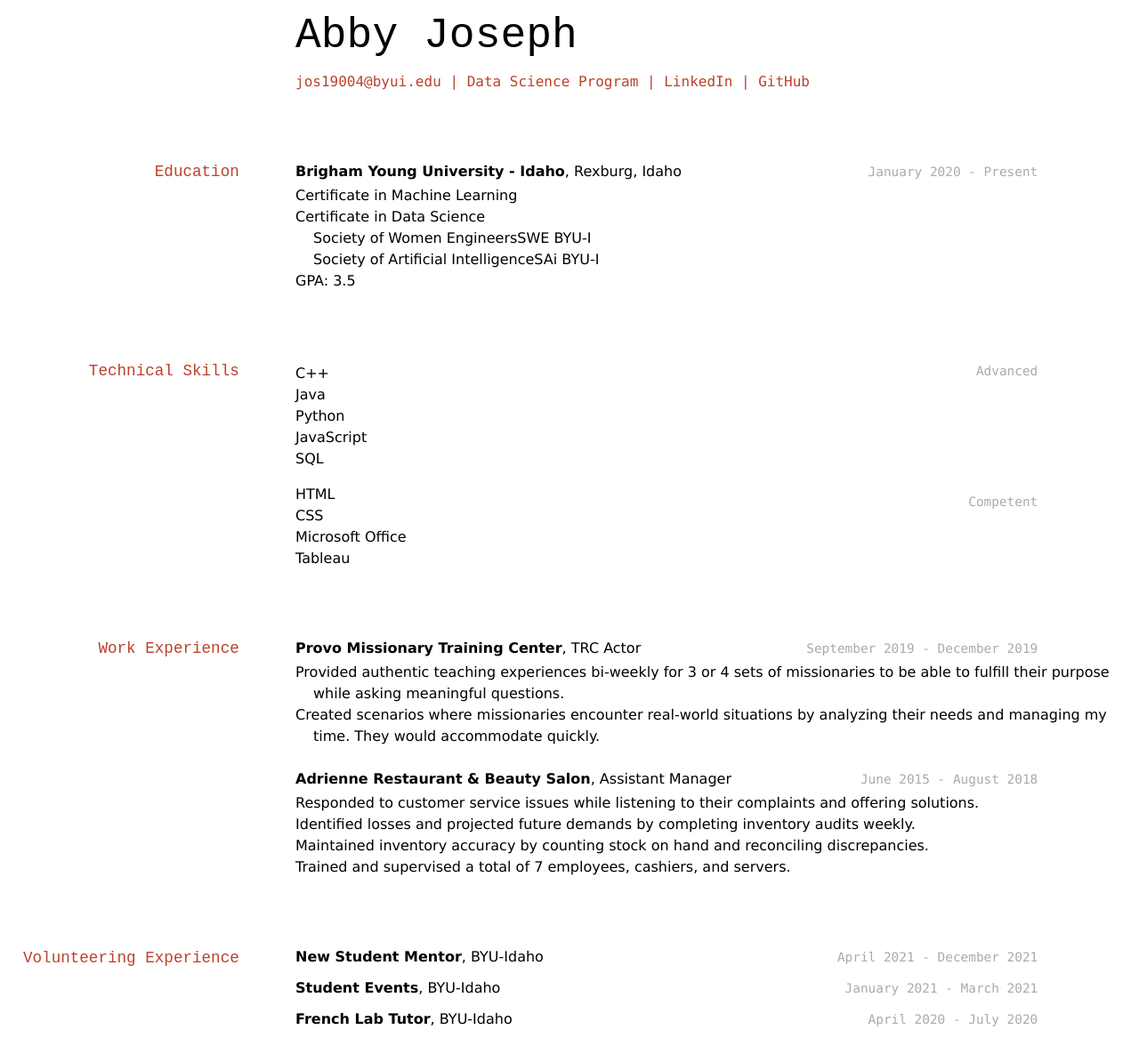
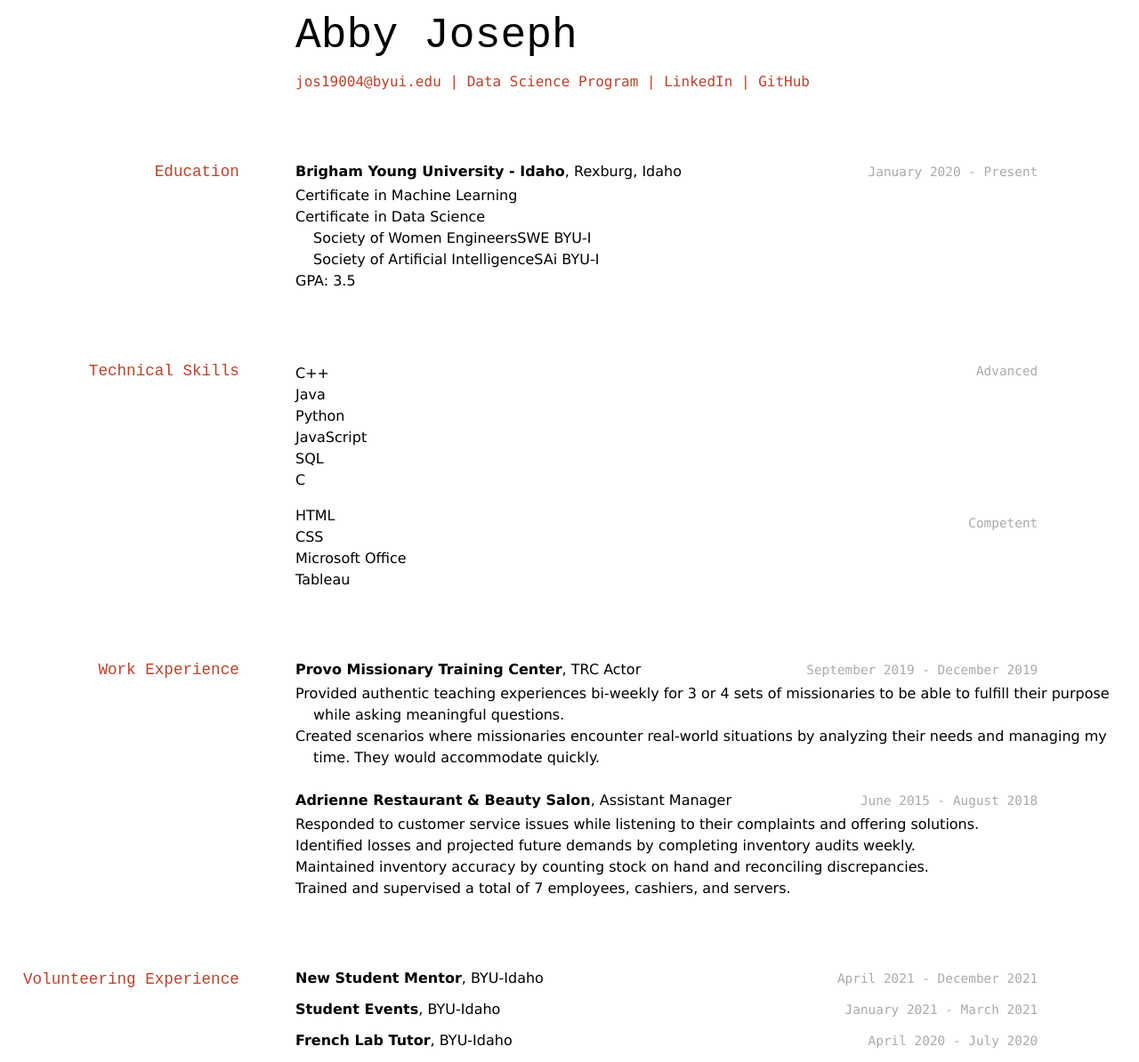
Before and after one commit to anrj2/Joseph2-Resume, a Jekyll site: the page built from docs/index.md, in a window 1280 px wide. Shown: the whole page at 89% size. Built offline with Jekyll 4.4.1, drawn with Linux system fonts in a browser that asks for light colours; before the commit the page ends 1170 px from its top, so only the background shows below that.

```diff
--- a/docs/index.md
+++ b/docs/index.md
@@ -30,6 +30,7 @@ __Brigham Young University - Idaho__, Rexburg, Idaho
 - Python
 - JavaScript
 - SQL
+- C
 
 `Competent`
 - HTML
```
